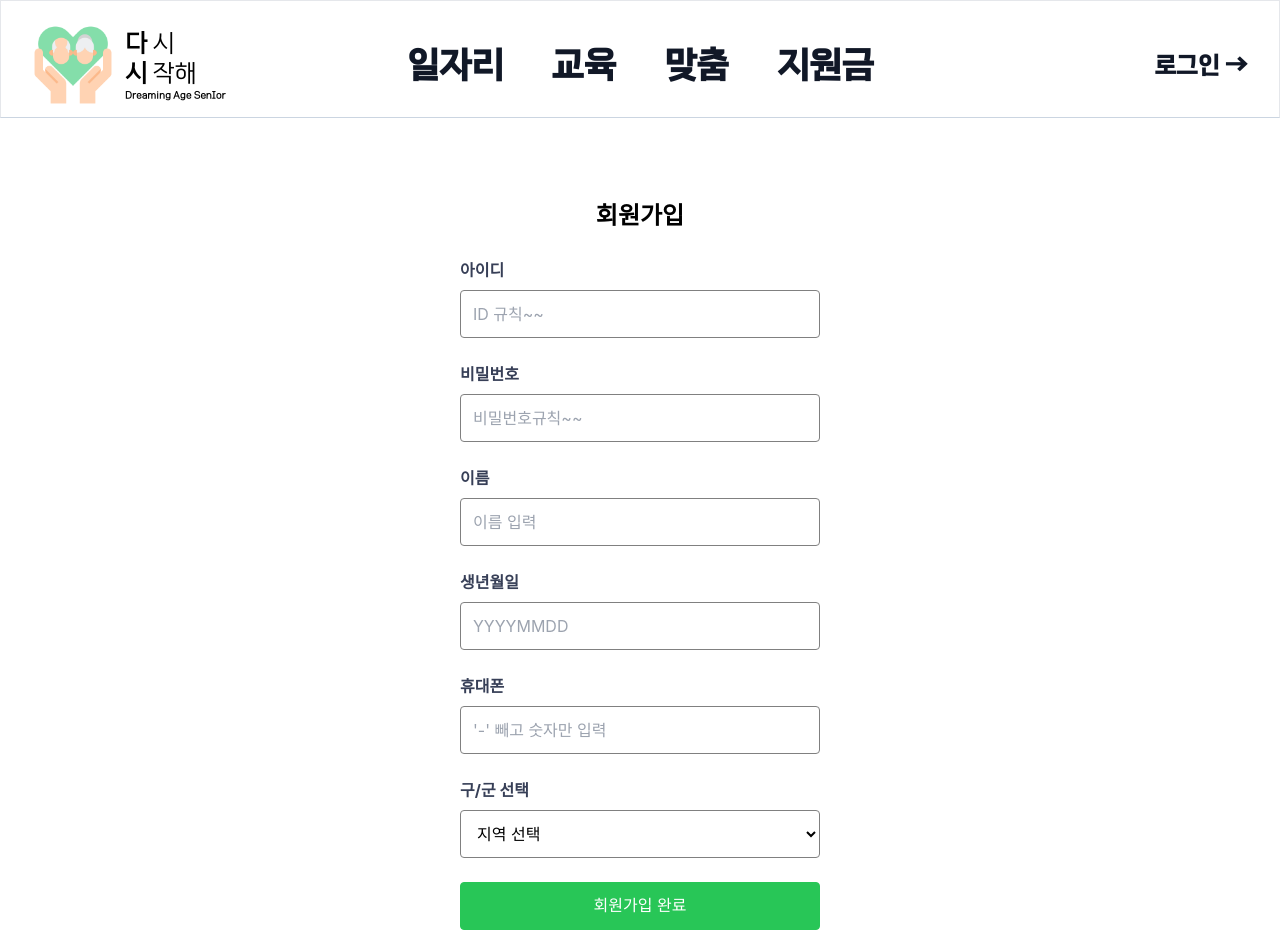
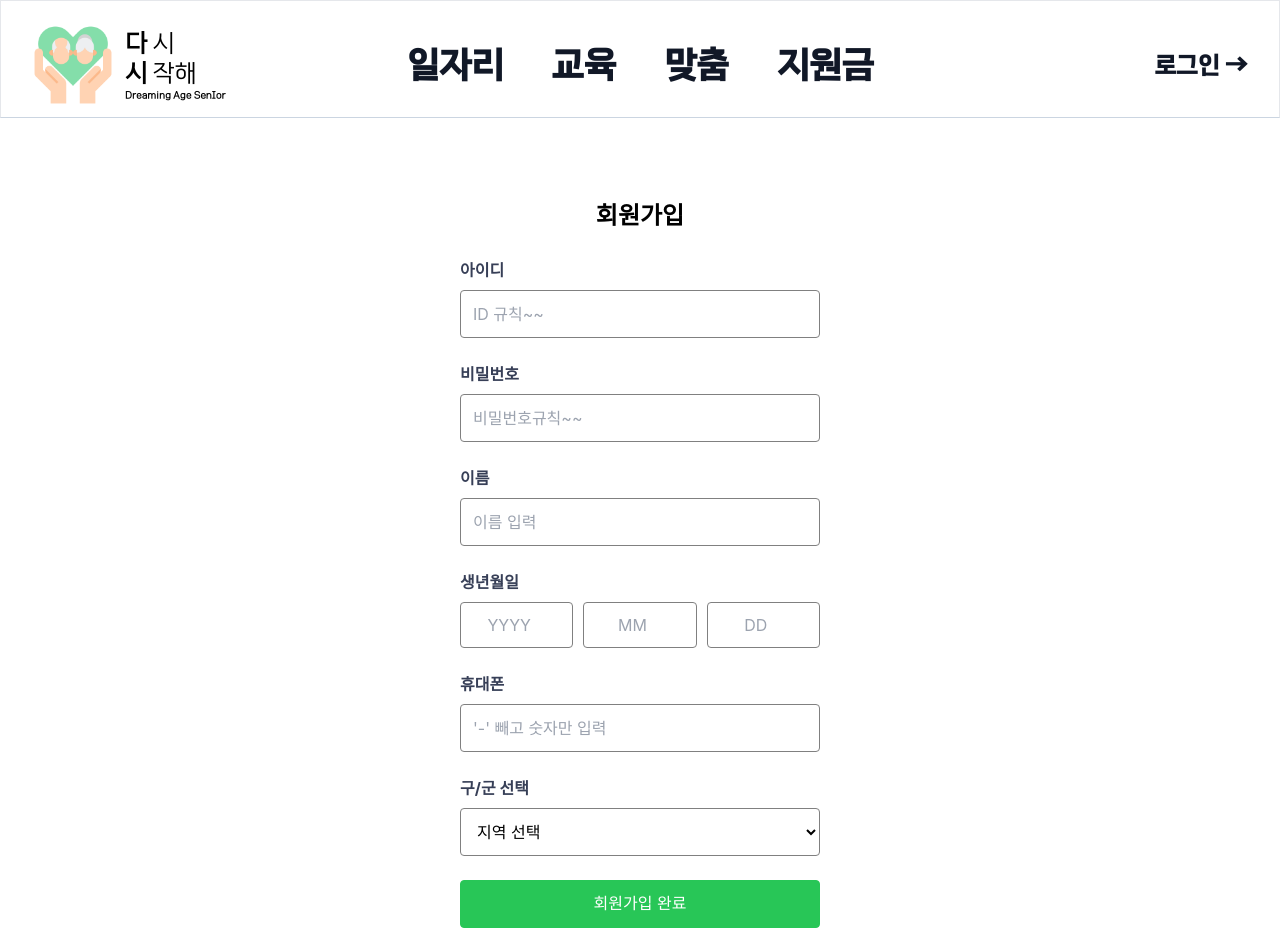
Before and after one commit to ProjectDasi/FrontEnd, a React (Create React App) app: page /register in a window 1280 px wide. Built offline with nearby package versions, Linux system fonts and the light colour scheme.

Commit message:
0822 Favor animation & register

```diff
--- a/src/Components/FavorJob.tsx
+++ b/src/Components/FavorJob.tsx
@@ -44,7 +44,7 @@ export default function FavorJob() {
   return (
     <div className='flex justify-center flex-col w-full items-center Haeparang'>
       <div className='bg-gray-300 mt-8 mb-5 p-1 w-2/5 text-center text-3xl rounded-xl text-white shadow'>추천 일자리</div>
-      <div className="slider__wrap w-full">
+      <div className="slider__wrap w-[1140px]">
         <div className="slider__btn">
           <button onClick={goToPrevSlide} className="prev rounded-md bg-white px-2 py-1.5 text-3xl font-bold text-gray-500 shadow-md ring-1 ring-inset ring-gray-300 hover:bg-gray-100" title="이전이미지">
             <IoIosArrowBack />
@@ -54,12 +54,12 @@ export default function FavorJob() {
           <motion.div
             className="slider__inner"
             style={{ display: 'flex', gap: '10px', position: 'relative' }}
-            animate={{ x: `-${currentSlide * (80 / slidesToShow)}%` }}
+            animate={{ x: `-${currentSlide * 230}px` }}
             transition={{ duration: 0 }}
           >
             {sampleJob.map((job, index) => (
-              <div className="slider" style={{ flex: `0 0 calc(100% / ${slidesToShow})` }} key={index}>
-                <div className="max-w-sm p-6 bg-white border border-gray-200 rounded-lg shadow h-[300px]">
+              <div className="slider" key={index}>
+                <div className="w-[220px] p-6 bg-white border border-gray-200 rounded-lg shadow h-[300px]">
                   <h5 className="mb-2 text-2xl font-semibold tracking-tight text-gray-900">
                     {job.title}
                   </h5>
--- /dev/null
+++ b/src/Data/register.json
@@ -0,0 +1,32 @@
+[
+    {"ID": 1, "type": "현실형", "word": "실용적", "description": "쓸모 있는 것을 좋아한다."},
+    {"ID": 2, "type": "현실형", "word": "정확성", "description": "일을 정확하고 세밀하게 한다."},
+    {"ID": 3, "type": "현실형", "word": "현장중심", "description": "현장에서 일하는 것을 좋아한다."},
+    {"ID": 4, "type": "현실형", "word": "손재주", "description": "손을 이용해 무엇인가를 만드는 것을 좋아한다."},
+    {"ID": 5, "type": "현실형", "word": "전기, 기계", "description": "전기나 기계와 관련된 일을 잘한다."},
+    {"ID": 6, "type": "탐구형", "word": "분석적", "description": "문제를 분석하고 해결 방법을 찾는 것을 좋아한다."},
+    {"ID": 7, "type": "탐구형", "word": "학구적", "description": "배우는 것을 좋아하고 지식에 관심이 많다."},
+    {"ID": 8, "type": "탐구형", "word": "독립적", "description": "혼자서도 잘 생각하고 행동한다."},
+    {"ID": 9, "type": "탐구형", "word": "탐구적", "description": "깊이 있게 생각하고 연구하는 것을 좋아한다."},
+    {"ID": 10, "type": "탐구형", "word": "비판적", "description": "문제점을 잘 찾아내고 개선하려고 한다."},
+    {"ID": 11, "type": "예술형", "word": "창의적", "description": "아이디어를 떠올리는 것"},
+    {"ID": 12, "type": "예술형", "word": "변화추구", "description": "변화와 다양성을 좋아한다."},
+    {"ID": 13, "type": "예술형", "word": "독창적", "description": "다른 사람과 다르게 표현하는 것을 좋아한다."},
+    {"ID": 14, "type": "예술형", "word": "개방적", "description": "새로운 것에 대해 열려 있다."},
+    {"ID": 15, "type": "예술형", "word": "예술적", "description": "미술, 음악, 문학 등 예술적인 것에 관심이 많다."},
+    {"ID": 16, "type": "사회형", "word": "협력적", "description": "다른 사람들과 함께 일하는 것을 좋아한다."},
+    {"ID": 17, "type": "사회형", "word": "이타적", "description": "다른 사람을 돕고자 하는 마음이 크다."},
+    {"ID": 18, "type": "사회형", "word": "인내심", "description": "어려움이 있어도 참고 견디는 것을 좋아한다."},
+    {"ID": 19, "type": "사회형", "word": "공감능력", "description": "다른 사람의 마음을 잘 이해하고 공감한다."},
+    {"ID": 20, "type": "사회형", "word": "배려심", "description": "다른 사람을 잘 챙기고 도와주는 것을 좋아한다."},
+    {"ID": 21, "type": "진취형", "word": "설득력", "description": "다른 사람을 잘 설득할 수 있다."},
+    {"ID": 22, "type": "진취형", "word": "외향적", "description": "사람들과 어울리는 것을 좋아한다."},
+    {"ID": 23, "type": "진취형", "word": "열정적", "description": "무언가에 열정적으로 참여하고 몰두하는 것을 좋아한다."},
+    {"ID": 24, "type": "진취형", "word": "목표지향", "description": "목표를 세우고 그것을 이루기 위해 노력하는 것을 좋아한다."},
+    {"ID": 25, "type": "진취형", "word": "추진력", "description": "일을 밀고 나가는 힘이 강하다."},
+    {"ID": 26, "type": "관습형", "word": "계획적", "description": "미리 계획을 세우고 그에 따라 행동하는 것을 좋아한다."},
+    {"ID": 27, "type": "관습형", "word": "규칙준수", "description": "규칙을 잘 지키고 질서를 중시한다."},
+    {"ID": 28, "type": "관습형", "word": "체계적", "description": "일을 체계적으로, 정돈된 방식으로 처리하는 것을 좋아한다."},
+    {"ID": 29, "type": "관습형", "word": "사무적", "description": "사무와 관련된 일을 잘한다."},
+    {"ID": 30, "type": "관습형", "word": "절차중심", "description": "정해진 절차를 중요하게 생각하고 따른다."}
+]
--- a/src/Pages/MainPage.tsx
+++ b/src/Pages/MainPage.tsx
@@ -159,7 +159,7 @@ export default function MainPage() {
             </Link>
             <Link to="/">
               <div className="bg-[#E06500] w-full h-3/5 min-h-56 p-6 flex items-center rounded-xl shadow-lg hover:cursor-pointer">
-              <div className='mr-3'>
+                <div className='mr-3'>
                   <div className="bg-[#FF9A47] p-4 rounded-full">
                     <img
                       src={job}
@@ -190,12 +190,10 @@ export default function MainPage() {
         }}
       >
         <div className='h-[100vh] w-full flex items-center justify-center'>
-          <PopulationChart data={data} />
+          <ElderlyChart data={data2} />
         </div>
       </motion.div>
-      <div className='h-[100vh] w-full flex items-center justify-center'>
-        <ElderlyChart data={data2} />
-      </div>
+
       <Footer />
     </div>
   );
--- a/src/Pages/RegisterPage.tsx
+++ b/src/Pages/RegisterPage.tsx
@@ -1,7 +1,24 @@
 import React from 'react'
 import '../styles/register.css';
+import data from '../Data/register.json'
 import Header from '../Components/Header';
 export default function RegisterPage() {
+  const generateYears = () => {
+    const years = [];
+    const currentYear = new Date().getFullYear();
+    for (let i = currentYear; i >= 1900; i--) {
+      years.push(i);
+    }
+    return years;
+  };
+
+  const generateMonths = () => {
+    return Array.from({ length: 12 }, (_, i) => i + 1);
+  };
+
+  const generateDays = () => {
+    return Array.from({ length: 31 }, (_, i) => i + 1);
+  };
   return (
     <div className='h-screen w-full'>
       <div className='mb-20 bg-white border-b-slate-300 border'>
@@ -46,8 +63,12 @@ export default function RegisterPage() {
               <label htmlFor="birth_date" >
                 <strong>생년월일</strong>
               </label>
-              <div className='TypoBox'>
-                <input type='number' name='birth_date' id='birth_date' placeholder='YYYYMMDD' className='Typo'>
+              <div className='birthdate-box'>
+                <input type='number' name='birth_year' id='birth_year' placeholder='YYYY' className='Typo birthdate-input'>
+                </input>
+                <input type='number' name='birth_month' id='birth_month' placeholder='MM' className='Typo birthdate-input'>
+                </input>
+                <input type='number' name='birth_day' id='birth_day' placeholder='DD' className='Typo birthdate-input'>
                 </input>
               </div>
             </div>
--- a/src/styles/register.css
+++ b/src/styles/register.css
@@ -90,18 +90,23 @@ div{
     cursor: pointer;
 }
 
-.mini_header{
+.birthdate-box {
     display: flex;
-    height: 64px;
-    border-bottom: 1px solid #eaedf4;
-    line-height: 64px;
+    gap: 10px;
     justify-content: space-between;
 }
 
-.area_right{
-    margin-right: 64px;
+.birthdate-input {
+    width: 30%;
+    text-align: center;
+    border: 1px solid gray;
+    border-radius: 4px;
+    padding: 11px 12px;
+    height: 46px;
+    line-height: 20px;
 }
 
-.area_left{
-    margin-left: 64px;
+.birthdate-input:hover{
+    border: 1px solid #8491a7;
+    background-color: #eff5ff;
 }
```
